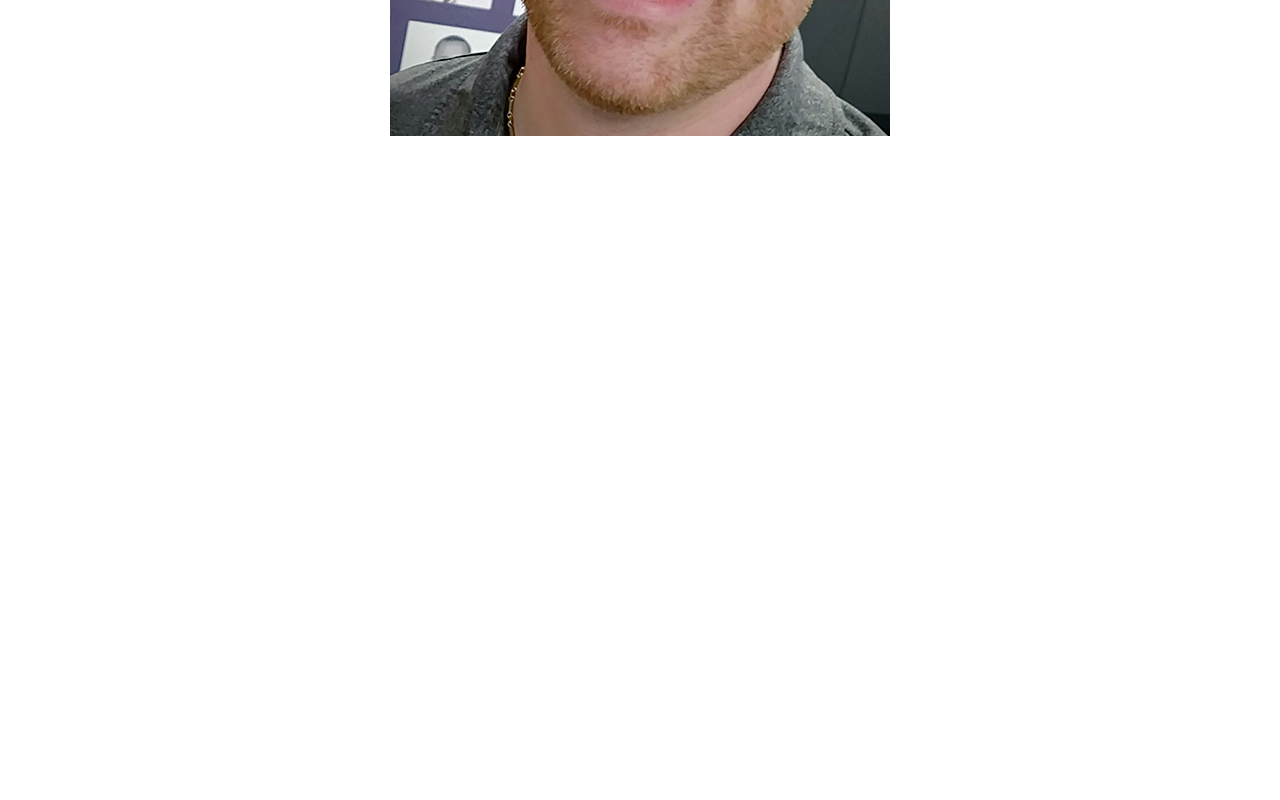
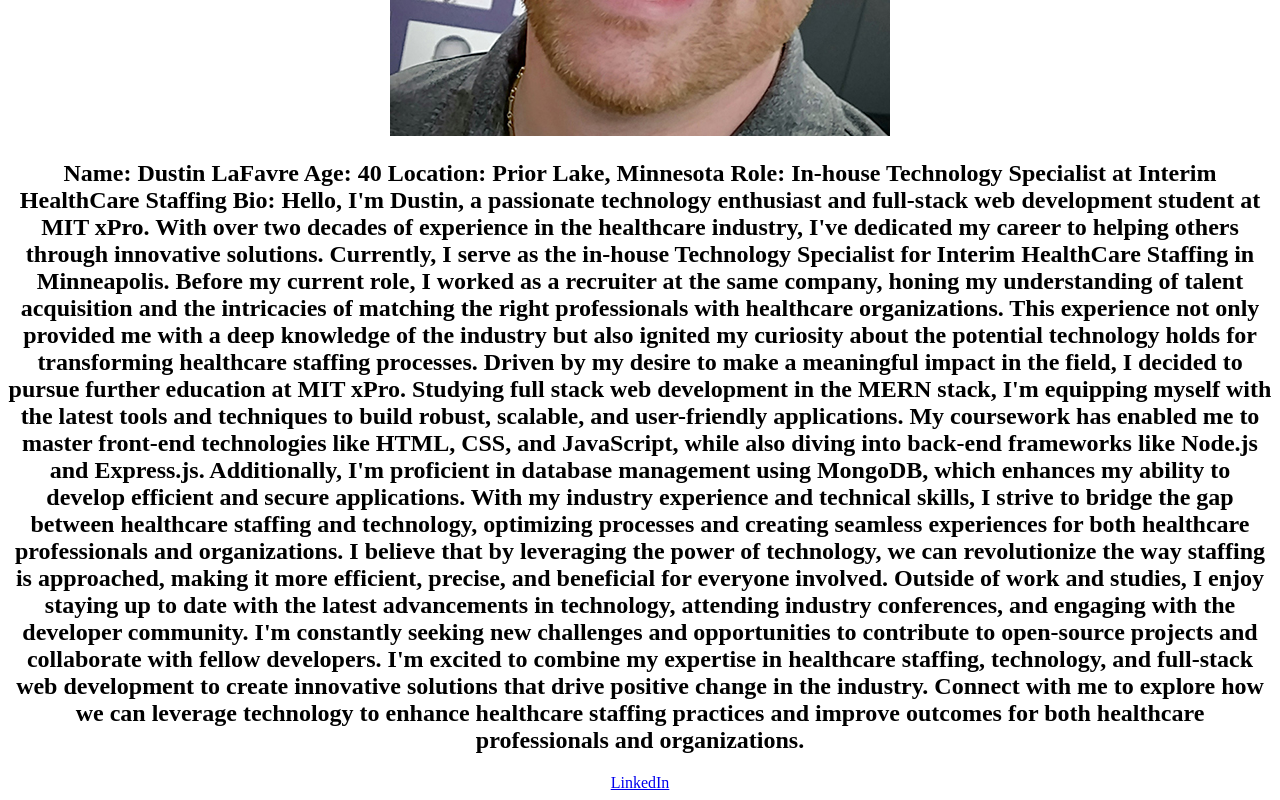
Before and after one commit to dlafavre/dlafavre.github.io, a plain HTML site: page index.html in a window 1280 px wide. Shown: the part 480-1280 px from the top of the page. Before the commit the page ends 800 px from the top, so only its background shows below. Drawn offline with Linux system fonts and the light colour scheme.

Commit message:
Initial Bio commit

```diff
--- a/index.html
+++ b/index.html
@@ -11,5 +11,29 @@
         <center>Dustin's Portfolio</center>
     </h1>
     <center><img src="Dustin GLI Headshot_MED.jpg"</center>
+    <h2>
+        Name: Dustin LaFavre
+
+Age: 40
+
+Location: Prior Lake, Minnesota
+
+Role: In-house Technology Specialist at Interim HealthCare Staffing
+
+Bio:
+
+Hello, I'm Dustin, a passionate technology enthusiast and full-stack web development student at MIT xPro. With over two decades of experience in the healthcare industry, I've dedicated my career to helping others through innovative solutions. Currently, I serve as the in-house Technology Specialist for Interim HealthCare Staffing in Minneapolis.
+
+Before my current role, I worked as a recruiter at the same company, honing my understanding of talent acquisition and the intricacies of matching the right professionals with healthcare organizations. This experience not only provided me with a deep knowledge of the industry but also ignited my curiosity about the potential technology holds for transforming healthcare staffing processes.
+
+Driven by my desire to make a meaningful impact in the field, I decided to pursue further education at MIT xPro. Studying full stack web development in the MERN stack, I'm equipping myself with the latest tools and techniques to build robust, scalable, and user-friendly applications. My coursework has enabled me to master front-end technologies like HTML, CSS, and JavaScript, while also diving into back-end frameworks like Node.js and Express.js. Additionally, I'm proficient in database management using MongoDB, which enhances my ability to develop efficient and secure applications.
+
+With my industry experience and technical skills, I strive to bridge the gap between healthcare staffing and technology, optimizing processes and creating seamless experiences for both healthcare professionals and organizations. I believe that by leveraging the power of technology, we can revolutionize the way staffing is approached, making it more efficient, precise, and beneficial for everyone involved.
+
+Outside of work and studies, I enjoy staying up to date with the latest advancements in technology, attending industry conferences, and engaging with the developer community. I'm constantly seeking new challenges and opportunities to contribute to open-source projects and collaborate with fellow developers.
+
+I'm excited to combine my expertise in healthcare staffing, technology, and full-stack web development to create innovative solutions that drive positive change in the industry. Connect with me to explore how we can leverage technology to enhance healthcare staffing practices and improve outcomes for both healthcare professionals and organizations.
+    </h2>
+    <center><a href="https://www.linkedin.com/in/dustin-lee-0b1b1b1b1/">LinkedIn</a></center>
 </body>
 </html>
```
